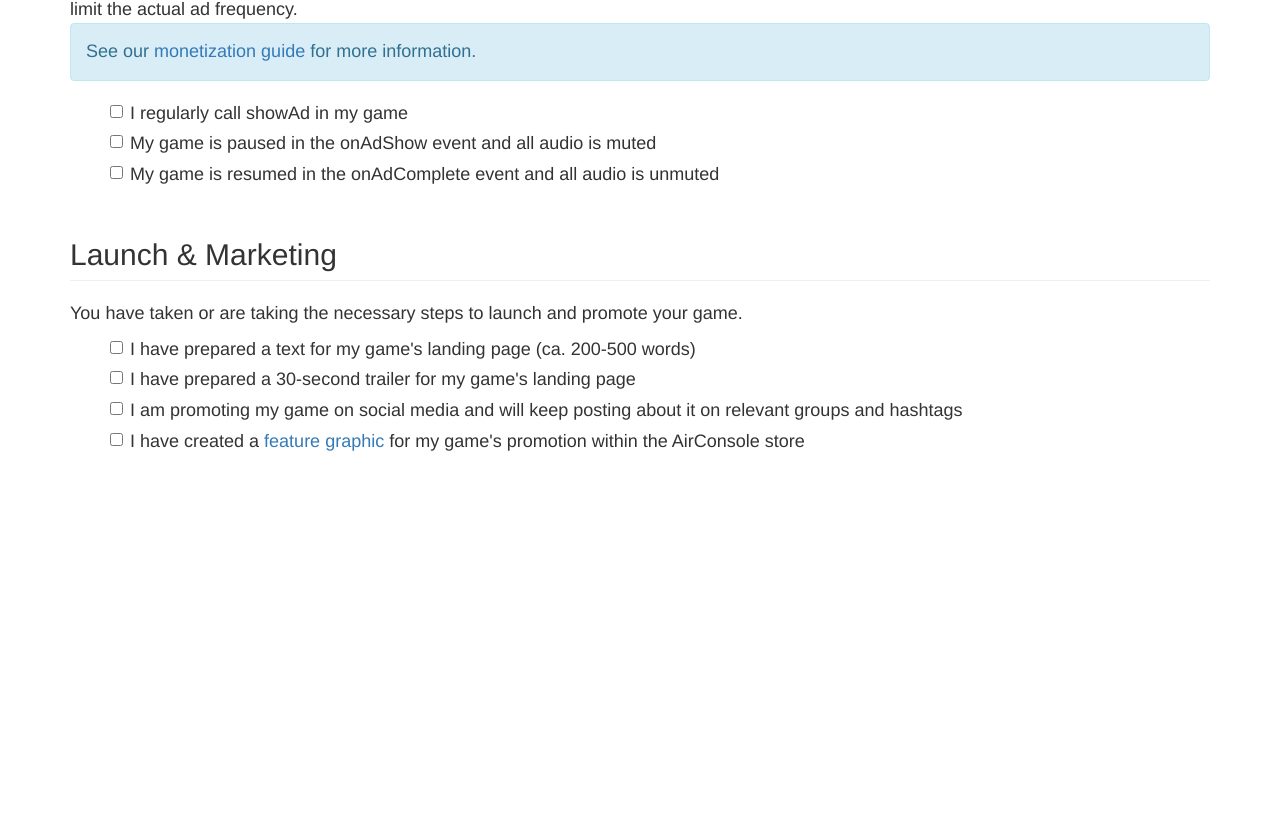
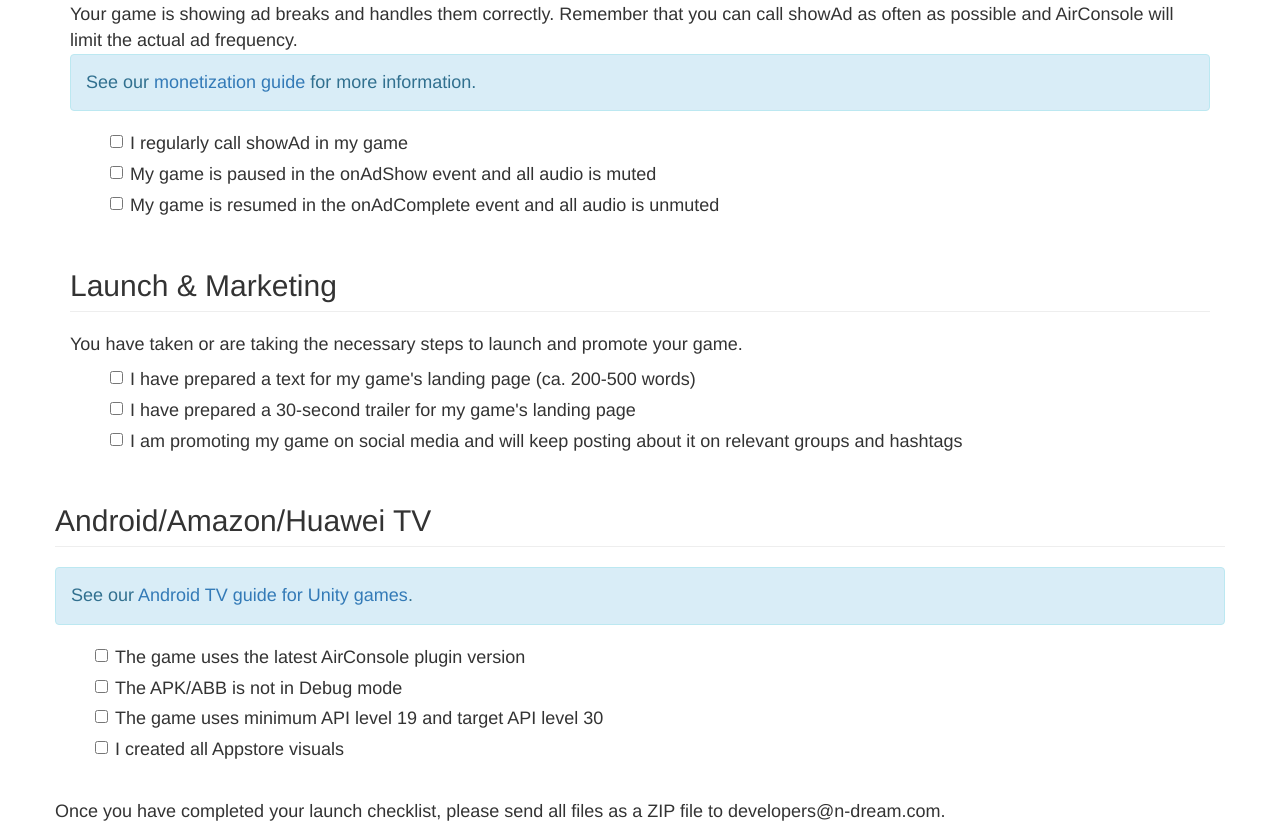
Before and after one commit to AirConsole/airconsole-test-sheet, a plain HTML site: page index.html in a window 1280 px wide. Shown: the part 2671-3501 px from the top of the page. Before the commit the page ends 3215 px from the top, so only its background shows below. Drawn offline with Linux system fonts and the light colour scheme.

Commit message:
Updated checklist with Android TV section

```diff
--- a/js/screen/app/ctrls/main_ctrl.js
+++ b/js/screen/app/ctrls/main_ctrl.js
@@ -25,6 +25,9 @@ TestApp.controllers.controller('MainCtrl', ['$scope', '$location', '$timeout', f
       },
       {
         text: "Additional resources that are loaded later do not exceed 50 MB (gzipped) per request.",
+        checked: false
+      }, {
+        text: "I don't try to hide the top AirConsole bar (Using showDefaultUI() from the AirConsole API, DEPRECATED).",
         checked: false
       }
     ],
@@ -174,9 +177,22 @@ TestApp.controllers.controller('MainCtrl', ['$scope', '$location', '$timeout', f
       {
         text: "I am promoting my game on social media and will keep posting about it on relevant groups and hashtags",
         checked: false
+      }
+    ],
+    tv: [
+      {
+        text: "The game uses the latest AirConsole plugin version",
+        checked: false
       },
       {
-        text: 'I have created a <a href="https://developers.airconsole.com/#!/guides/feature_graphic" target="_blank">feature graphic</a> for my game\'s promotion within the AirConsole store',
+        text: "The APK/ABB is not in Debug mode",
+        checked: false
+      },
+      {
+        text: "The game uses minimum API level 19 and target API level 30",
+        checked: false
+      }, {
+        text: "I created all Appstore visuals",
         checked: false
       }
     ]
--- a/js/screen/app/partials/_main_view.html
+++ b/js/screen/app/partials/_main_view.html
@@ -143,6 +143,30 @@
         </li>
       </ul>
   </div>
+
+  <div class="row">
+    <div class="col-md-12">
+      <h2 class="page-header">Android/Amazon/Huawei TV</h2>
+      <p class="alert alert-info">
+        See our <a href="/#!/guides/unity-androidtv">Android TV guide for Unity games</a>.
+      </p>
+      <ul>
+        <li class="checkbox" ng-repeat="q in questions.tv">
+          <label>
+            <input type="checkbox" ng-checked="q.checked" ng-model="questions.tv[$index].checked" ng-change="updateProgress(q)"> <span ng-bind-html="q.text"></span>
+          </label>
+        </li>
+      </ul>
+    </div>
+
+  <div class="drow">
+    <div class="col-md-12">
+      <p>
+        <br>
+        Once you have completed your launch checklist, please send all files as a ZIP file to developers@n-dream.com.
+      </p>
+    </div>
+  </div>
 </div>
 
 </div>
```
